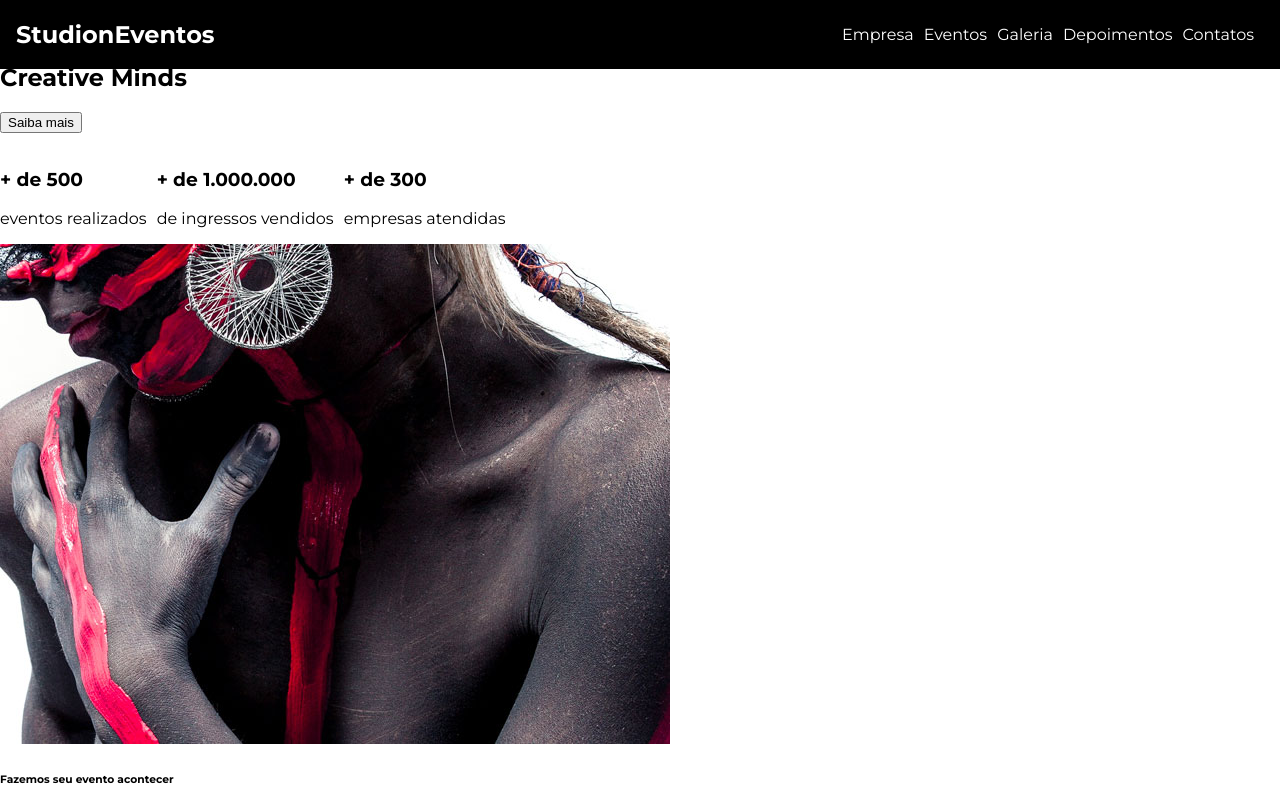
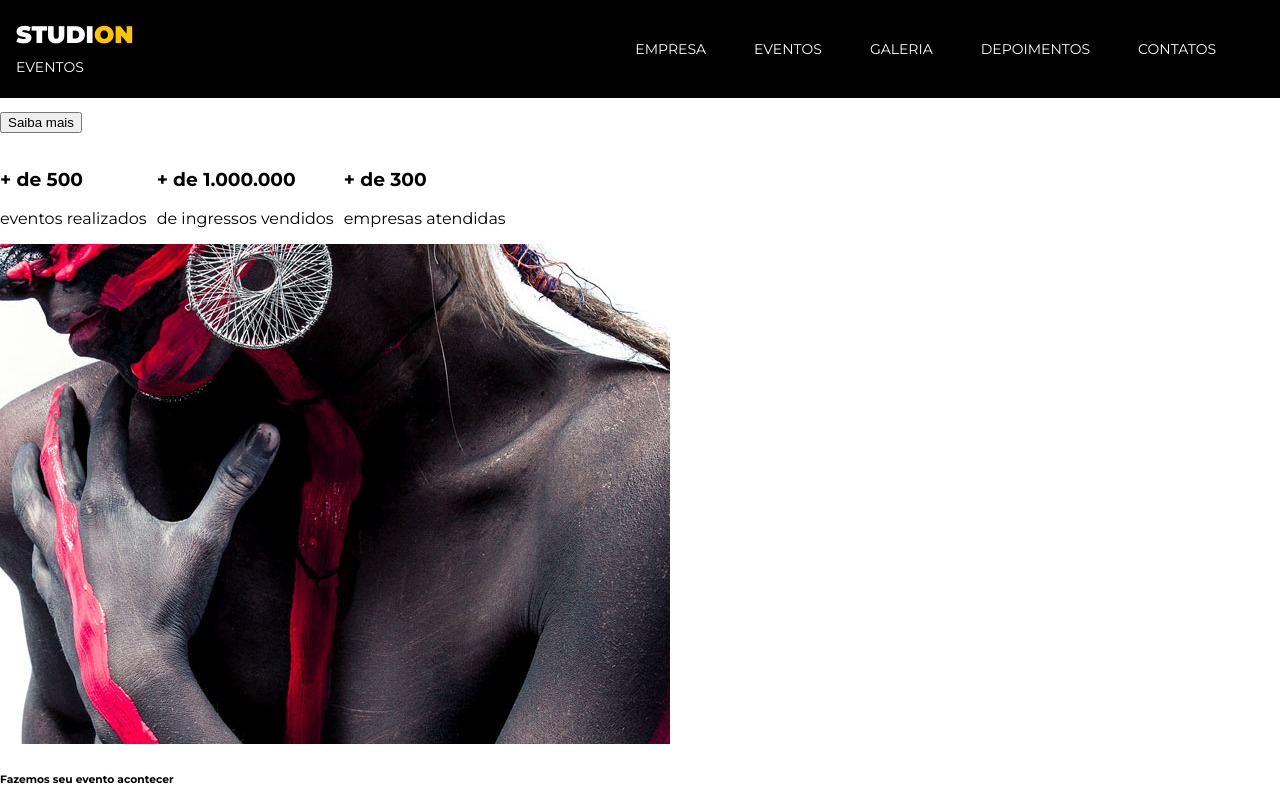
Before and after one commit to Felippeks/studion, a website: page src/index.html in a window 1280 px wide. Shown: the top 800 px of the page. Drawn offline with Linux system fonts and the light colour scheme.

Commit message:
navbarv2.0

```diff
--- a/src/index.html
+++ b/src/index.html
@@ -11,7 +11,9 @@
 
 <body>
     <nav class="navbar">
-        <h1>Studi<span>on</span><span>Eventos</span></h1>
+        <h1 class="logo-studion">
+            Studi<span class="copy--primary">on</span>
+            <span class="logo-studion__subtitle">Eventos</span></h1>
         <ul class="navbar__links">
             <li>
                 <a href="#empresa">
@@ -92,7 +94,7 @@
         <h2>Studi<span>on</span><span>Eventos</span></h2>
         <form>
             <label>receba news e promoções</label>
-            <input type="email" placeholder="email"/>
+            <input type="email" placeholder="email" />
             <button type="submit">Enviar</button>
         </form>
         <ul>
@@ -100,7 +102,7 @@
             <li><a href="https://twitter.com/" target="_blank">twitter</a></li>
             <li><a href="https://Youtube.com/" target="_blank">Youtube</a></li>
         </ul>
-        <hr/>
+        <hr />
         <p>
             <small>Studi<span>ON</span> - Todos os direitos reservados.</small>
         </p>
--- a/src/style.css
+++ b/src/style.css
@@ -1,10 +1,11 @@
-@import url('https://fonts.googleapis.com/css2?family=Montserrat:wght@400;700&display=swap');
+@import url('https://fonts.googleapis.com/css2?family=Montserrat:wght@400;700;900&display=swap');
 
 *{
     box-sizing: border-box;
 }
 
 :root{
+    --color-primary: #ffc500;
     font-family: 'Montserrat', sans-serif;
     font-size: 16px;
 }
@@ -40,7 +41,30 @@ li {
     justify-self: end;
 }
 
+.navbar__links li {
+    font-size: 0.875rem;
+    margin-right: 3rem;
+    text-transform: uppercase;
+}
+
 .navbar__links a {
     color: white;
     text-decoration: none;
 }
+
+.navbar__links a:hover {
+    color: var(--color-primary);
+}
+.logo-studion {
+    font-weight: 900;
+    text-transform: uppercase;
+}
+.logo-studion__subtitle {
+    font-size: 0.875rem;
+    font-weight: 400;
+    text-align: right;
+}
+
+.copy--primary {
+    color: var(--color-primary);
+}
```
